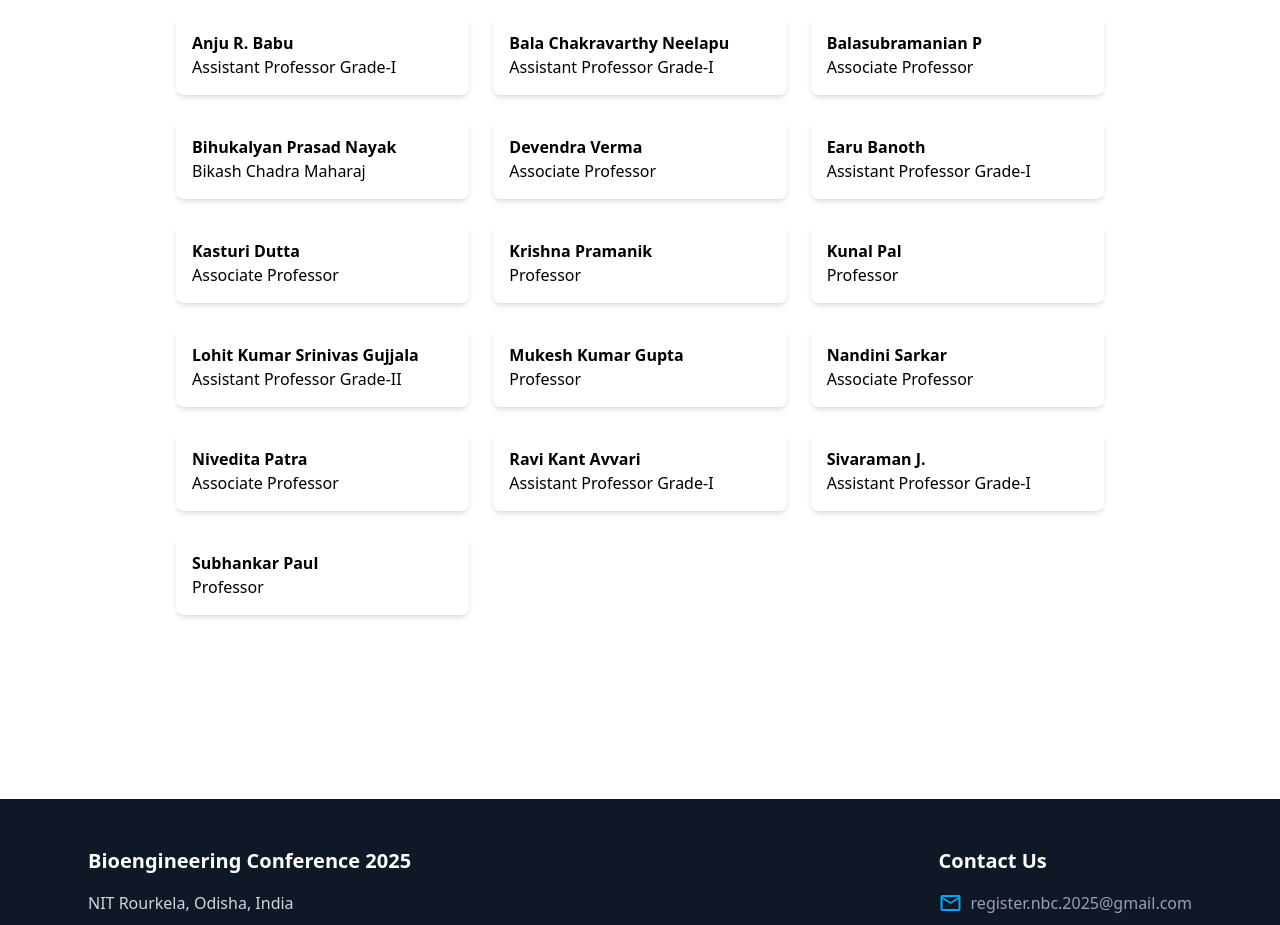
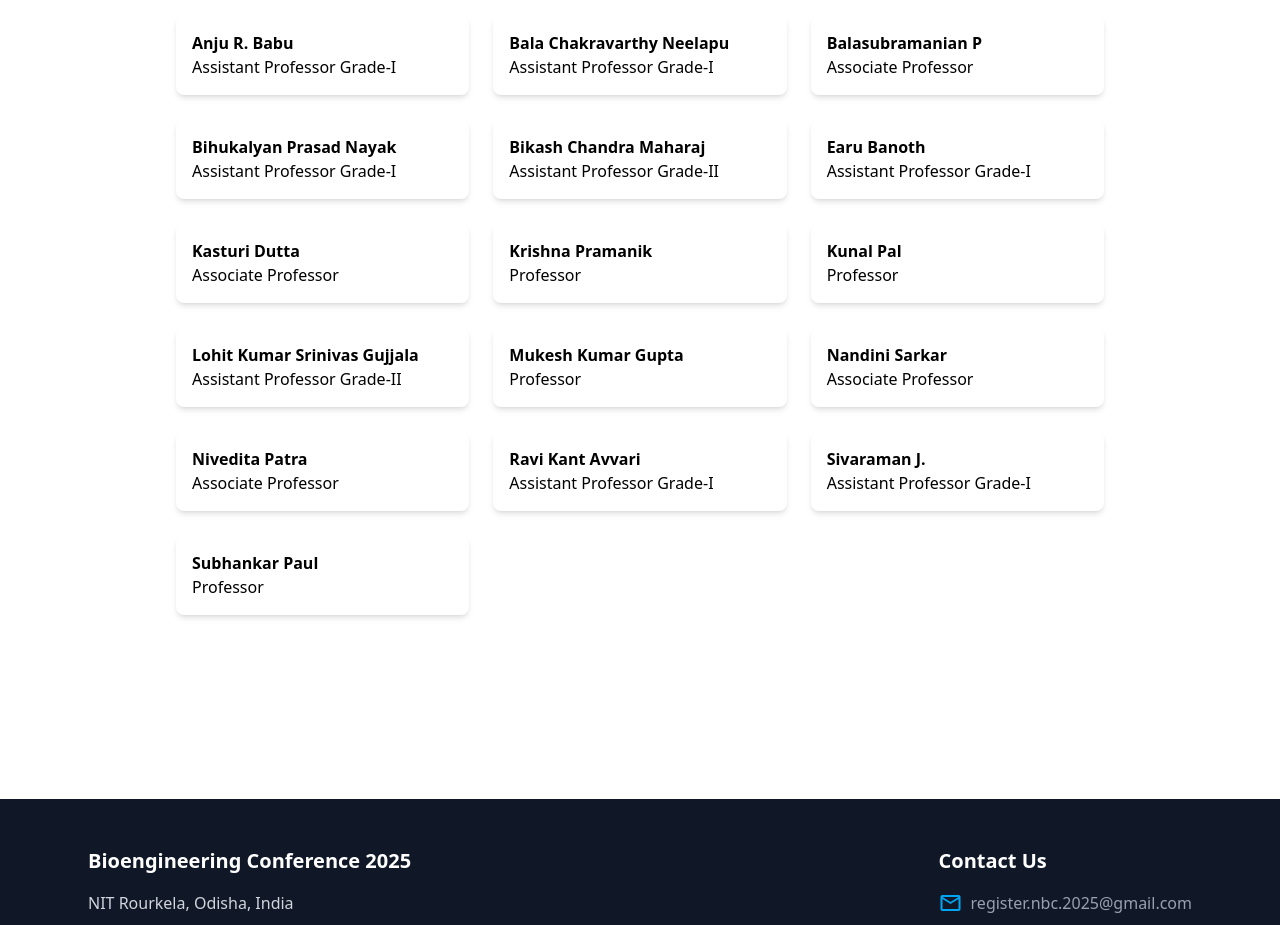
Before and after one commit to Akshay9715/Conference, a React (Vite) app: page /committee in a window 1280 px wide. Shown: the part 1140-2065 px from the top of the page. Built offline with nearby package versions, Linux system fonts and the light colour scheme.

Commit message:
name correction

```diff
--- a/src/components/OrganizingCommittee.jsx
+++ b/src/components/OrganizingCommittee.jsx
@@ -120,8 +120,8 @@ const OrganizingCommittee = () => {
               ["Anju R. Babu", "Assistant Professor Grade-I"],
               ["Bala Chakravarthy Neelapu", "Assistant Professor Grade-I"],
               ["Balasubramanian P", "Associate Professor"],
-              ["Bihukalyan Prasad Nayak", "Bikash Chadra Maharaj"],
-              ["Devendra Verma", "Associate Professor"],
+              ["Bihukalyan Prasad Nayak", "Assistant Professor Grade-I"],
+              ["Bikash Chandra Maharaj","Assistant Professor Grade-II"],
               ["Earu Banoth", "Assistant Professor Grade-I"],
               ["Kasturi Dutta", "Associate Professor"],
               ["Krishna Pramanik", "Professor"],
```
